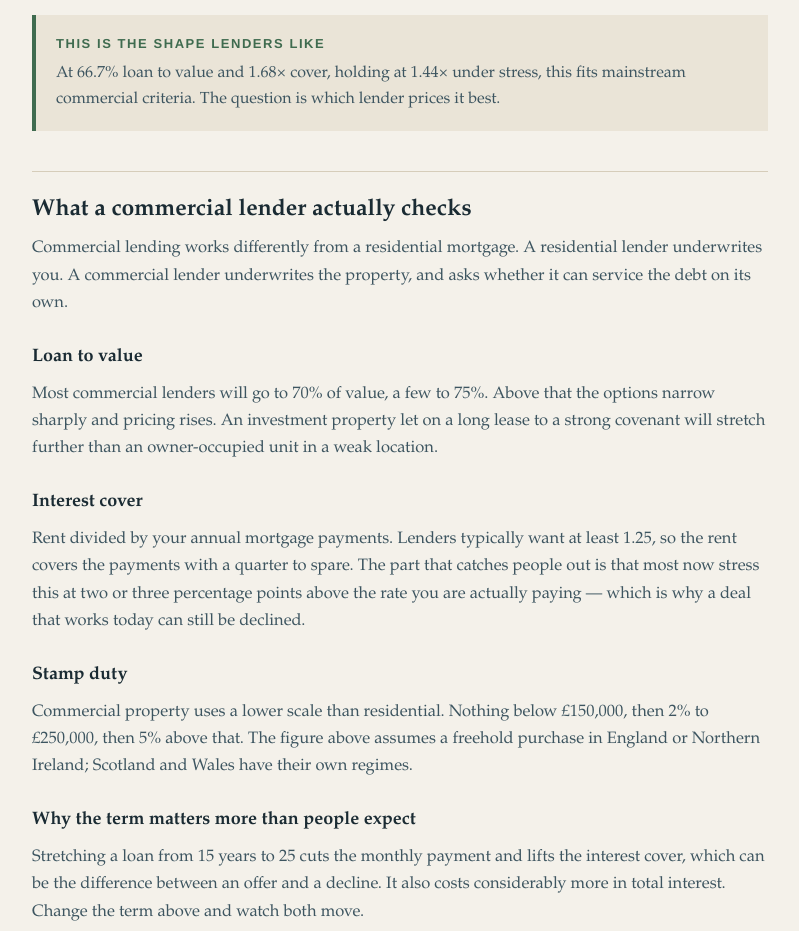
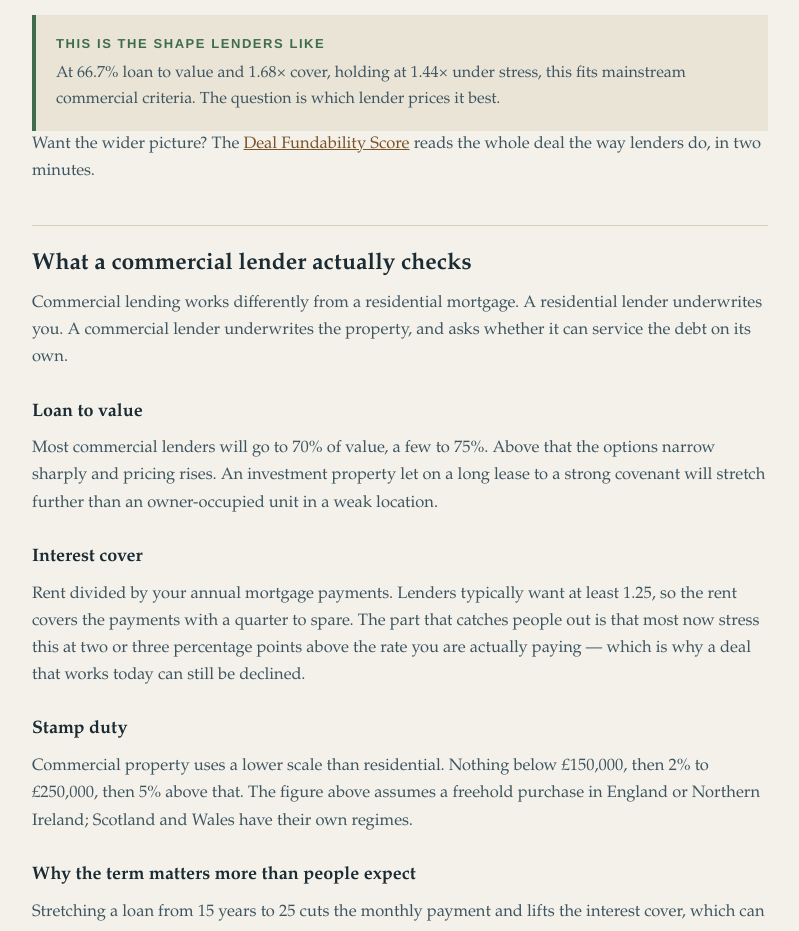
Before and after one commit to Chadhauser/granton-site, a plain HTML site: page commercial-mortgage-calculator.html in a window 1280 px wide. Shown: the part 1244-2175 px from the top of the page, without its empty margins (96-895 px from the left). Drawn offline with Linux system fonts and the light colour scheme.

Commit message:
Commercial mortgage calculator: link the result to the Deal Fundability Score

```diff
--- a/commercial-mortgage-calculator.html
+++ b/commercial-mortgage-calculator.html
@@ -155,6 +155,7 @@
       <strong id="v-title">—</strong>
       <p id="v-text"></p>
     </div>
+    <p>Want the wider picture? The <a href="/score">Deal Fundability Score</a> reads the whole deal the way lenders do, in two minutes.</p>
   </div>
 
   <h2>What a commercial lender actually checks</h2>
```
